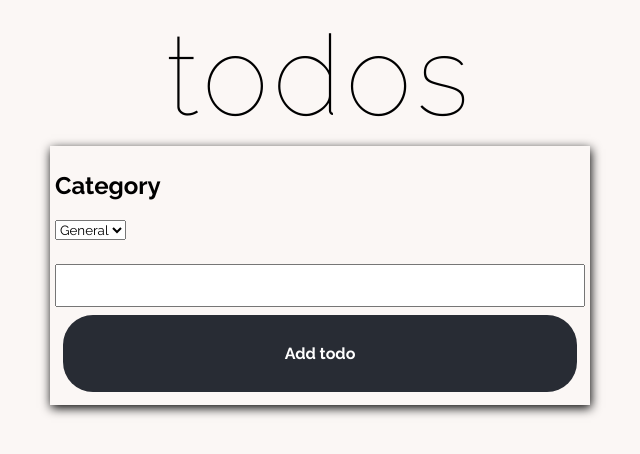
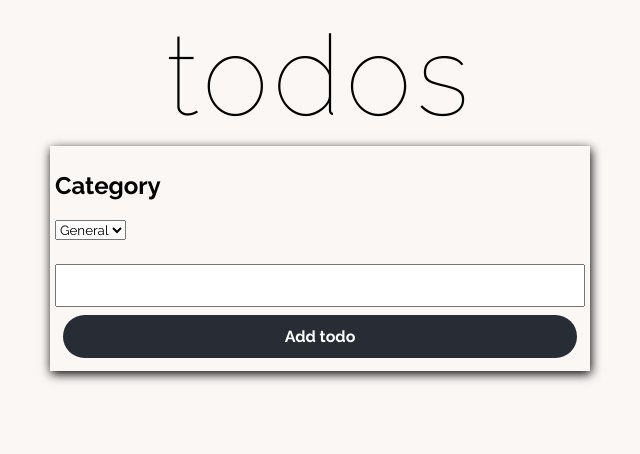
Before and after one commit to aarondevon/todo-with-redux, a React (Create React App) app: page / in a window 1280 px wide. Shown: the top 454 px of the page, without its empty margins (320-960 px from the left). Built offline with nearby package versions, Linux system fonts and the light colour scheme.

Commit message:
update button size

```diff
--- a/src/styles/components/_button.scss
+++ b/src/styles/components/_button.scss
@@ -6,7 +6,7 @@
   font-weight: bold;
   font-size: 1rem;
   margin: .5rem;
-  padding: 1.8rem;
+  padding: .75rem;
 }
 
 .delete {
```
